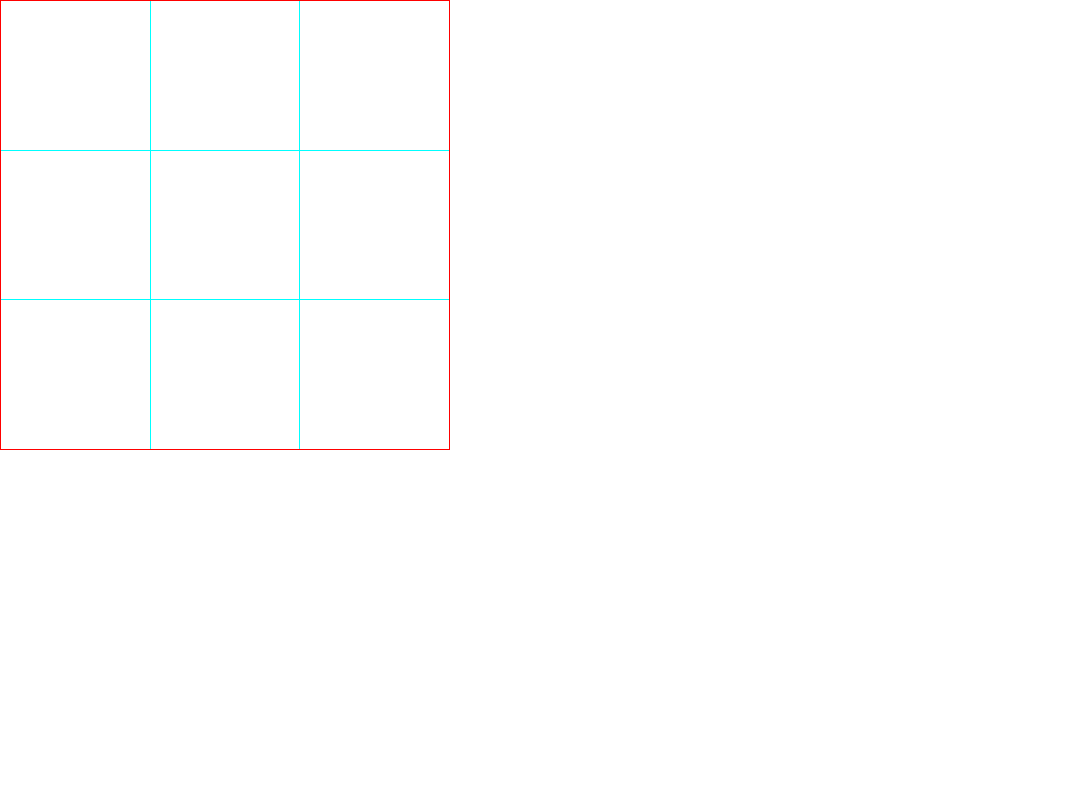
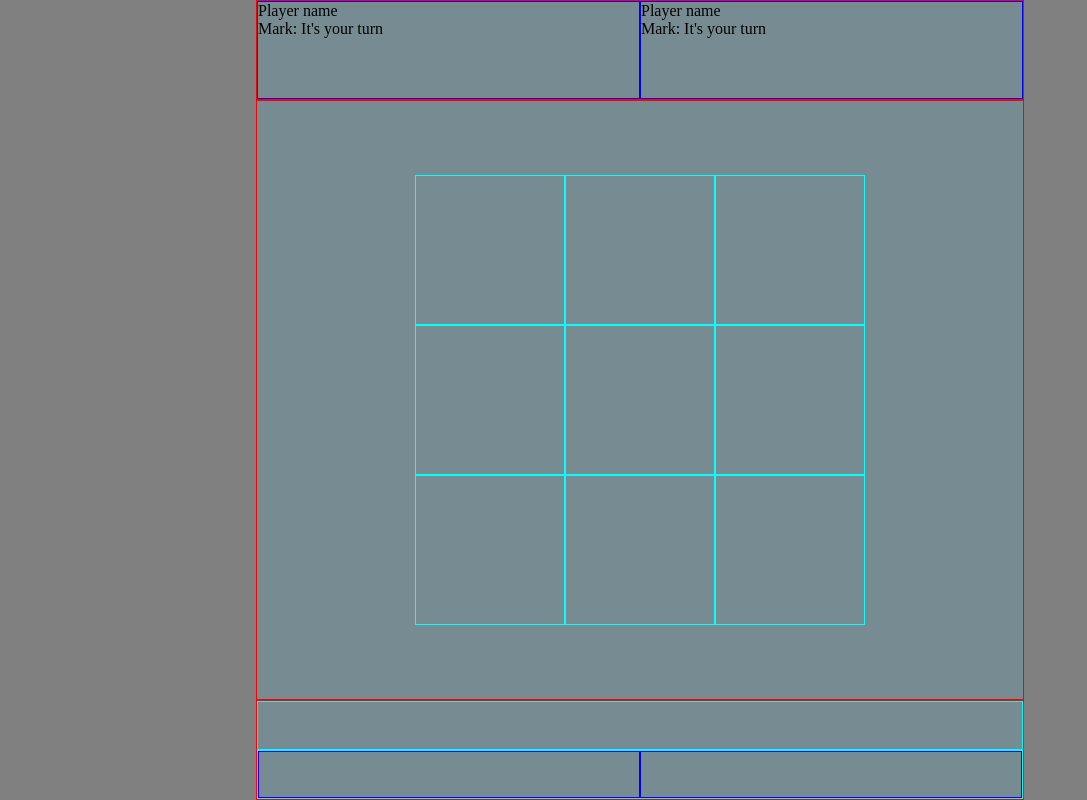
Before and after one commit to jsf97/Odin-TicTacToe, a plain HTML site: page index.html in a window 1280 px wide. Shown: the whole page, without its empty margins (0-1087 px from the left). Drawn offline with Linux system fonts and the light colour scheme.

Commit message:
EMpezando de vuelta

```diff
--- a/css/style.css
+++ b/css/style.css
@@ -3,28 +3,66 @@
   padding: 0;
   margin: 0;
 }
-.gameboard-container {
-  width: 450px;
-  height: 450px;
+
+.container {
+  width: 100%;
+  height: 100vh;
   display: grid;
-  grid-template-columns: repeat(3, 1fr);
-  grid-template-rows: repeat(3, 1fr);
-  border: 1px solid red;
+  grid-template-columns: 1fr;
+  grid-template-rows: 1fr 6fr 1fr;
+  justify-items: center;
+  background-color: grey;
 }
 
-.cell4, .cell5, .cell6 {
-  border-top: 1px solid cyan;
-  border-bottom: 1px solid cyan;
+.top, .mid, .bottom {
+  border: 1px solid red;
+  width: 60%;
+  background-color: rgba(85, 186, 216, 0.203);
+}
+/* TOP GAMEBOARD UI STYLING */
+.top {
+  display: flex;
 }
 
-.cell2, .cell5, .cell8 {
-  border-left: 1px solid cyan;
-  border-right: 1px solid cyan;
+.playertop {
+  border: 1px solid blue;
+  width: 100%;
 }
 
+/* MID GAMEBOARD UI STYLING */
+.mid {
+  display: grid;
+  grid-template-columns: repeat(3, 150px);
+  grid-template-rows: repeat(3, 150px);
+  justify-content: center;
+  align-content: center;
+}
+
+
 .cell {
+  border: 1px solid cyan;
+  width: 100%;
+  height: 100%;
+}
+
+/* BOTTOM GAMEBOARD UI STYLING */
+.bottom {
   display: flex;
-  justify-content: center;
-  align-items: center;
-  font-size: 70px;
+  flex-direction: column;
 }
+
+.buttons {
+  height: 100%;
+  border: 1px solid cyan;
+}
+
+.bottom_playerUI {
+  height: 100%;
+  border: 1px solid cyan;
+  display: flex;
+}
+
+.playerbot {
+  border: 1px solid blue;
+  width: 100%;
+}
--- a/index.html
+++ b/index.html
@@ -8,16 +8,33 @@
   <link rel="stylesheet" href="./css/style.css">
 </head>
 <body>
-  <div class="gameboard-container">
-    <div class="cell cell1"></div>
-    <div class="cell cell2"></div>
-    <div class="cell cell3"></div>
-    <div class="cell cell4"></div>
-    <div class="cell cell5"></div>
-    <div class="cell cell6"></div>
-    <div class="cell cell7"></div>
-    <div class="cell cell8"></div>
-    <div class="cell cell9"></div>
+  <div class="container">
+    <div class="top">
+      <div class="playertop p1top-ui">
+        <p>Player name</p>
+        <div>
+          <span>Mark: </span>
+          <span>It's your turn</span>
+        </div>
+      </div>
+      <div class="playertop p2top-ui">
+        <p>Player name</p>
+        <div>
+          <span>Mark: </span>
+          <span>It's your turn</span>
+        </div>
+      </div>
+    </div>
+
+    <div class="mid"></div>
+
+    <div class="bottom">
+      <div class="buttons"></div>
+      <div class="bottom_playerUI">
+        <div class="playerbot p1bot-ui"></div>
+        <div class="playerbot p2bot-ui"></div>
+      </div>
+    </div>
   </div>
 </body>
 <script src="./js/code.js"></script>
--- a/js/code.js
+++ b/js/code.js
@@ -1,45 +1,10 @@
-// Player factory
-const Player = (name) => {
-  return name
+const screen = document.querySelector('.container')
+// GAMEBOARD UI
+
+const mid = document.querySelector('.mid');
+
+for (i = 0; i < 9; i++) {
+  let cell = document.createElement('div');
+  cell.classList.add('cell', `cell-${i}`);
+  mid.appendChild(cell);
 }
-
-const gameBoard = (() => {
-  // Gettings cells and pushing into an array
-  const getCells = document.querySelectorAll('.cell');
-  const cell = []
-  for (i = 0; i < getCells.length; i++) {
-    cell.push(getCells[i])
-  }
-  //
-  // Putting marks in cells
-  let turnX = true;
-  let turn0 = false;
-  const allX = (str) => {
-    if (str.textContent === 'x') {
-      console.log('b')
-    }
-    }
-  cell.forEach((e)=> {
-    e.addEventListener('click', ()=> {
-      if (turnX === true && e.textContent === '') {
-        e.textContent = 'x'
-        winCombination.forEach((e) => {
-          e.every(allX)
-        })
-        turnX = false;
-      }
-       else if (turnX === false && e.textContent === '') {
-         e.textContent = '0';
-         turnX = true;
-       }
-    })
-  })
-
-  // Function to check winner
-  let winCombination = [
-    [cell[0], cell[1], cell[2]],
-     [cell[3], cell[4], cell[5]],
-     [cell[6], cell[7], cell[8]]
-  ]
-
-})();
```
